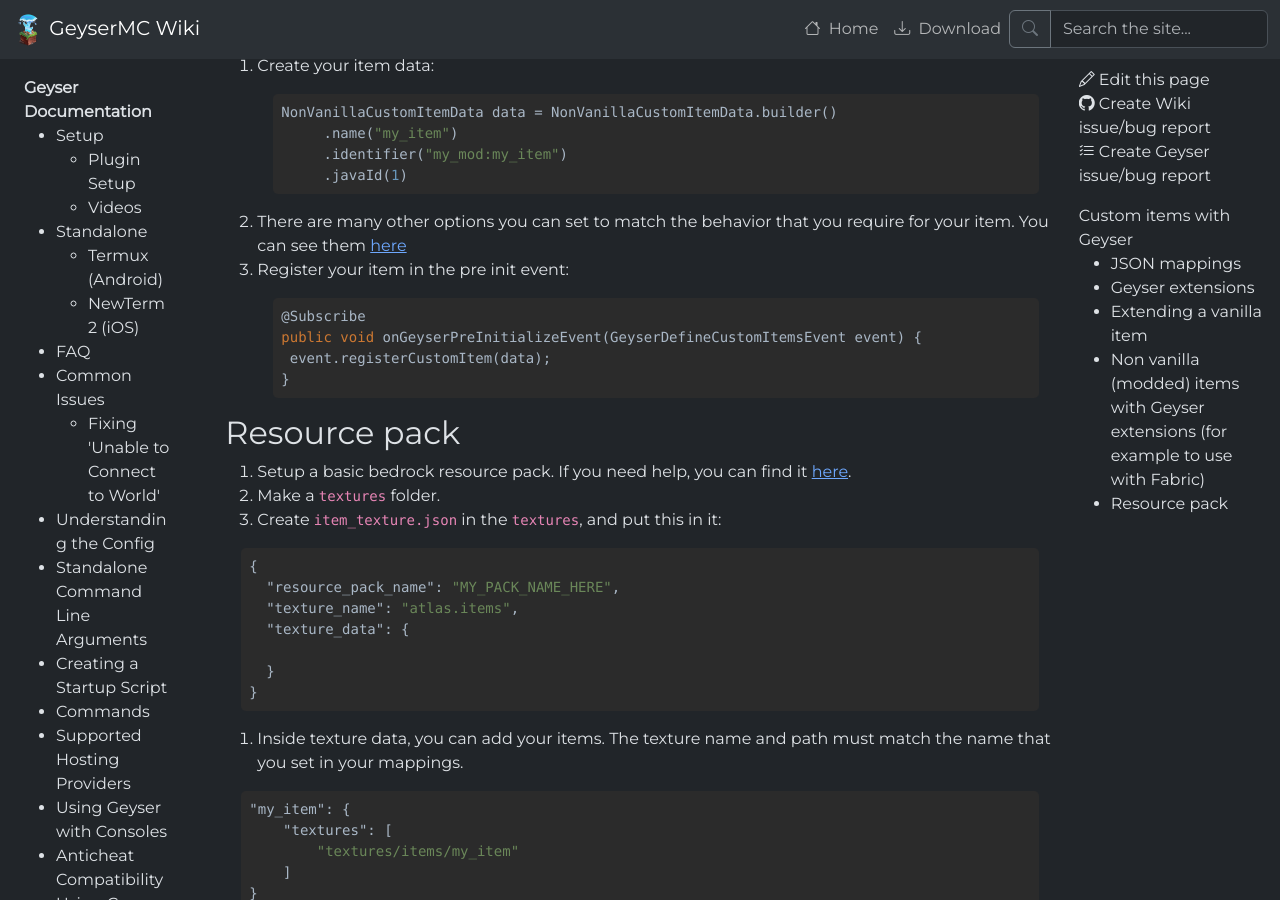
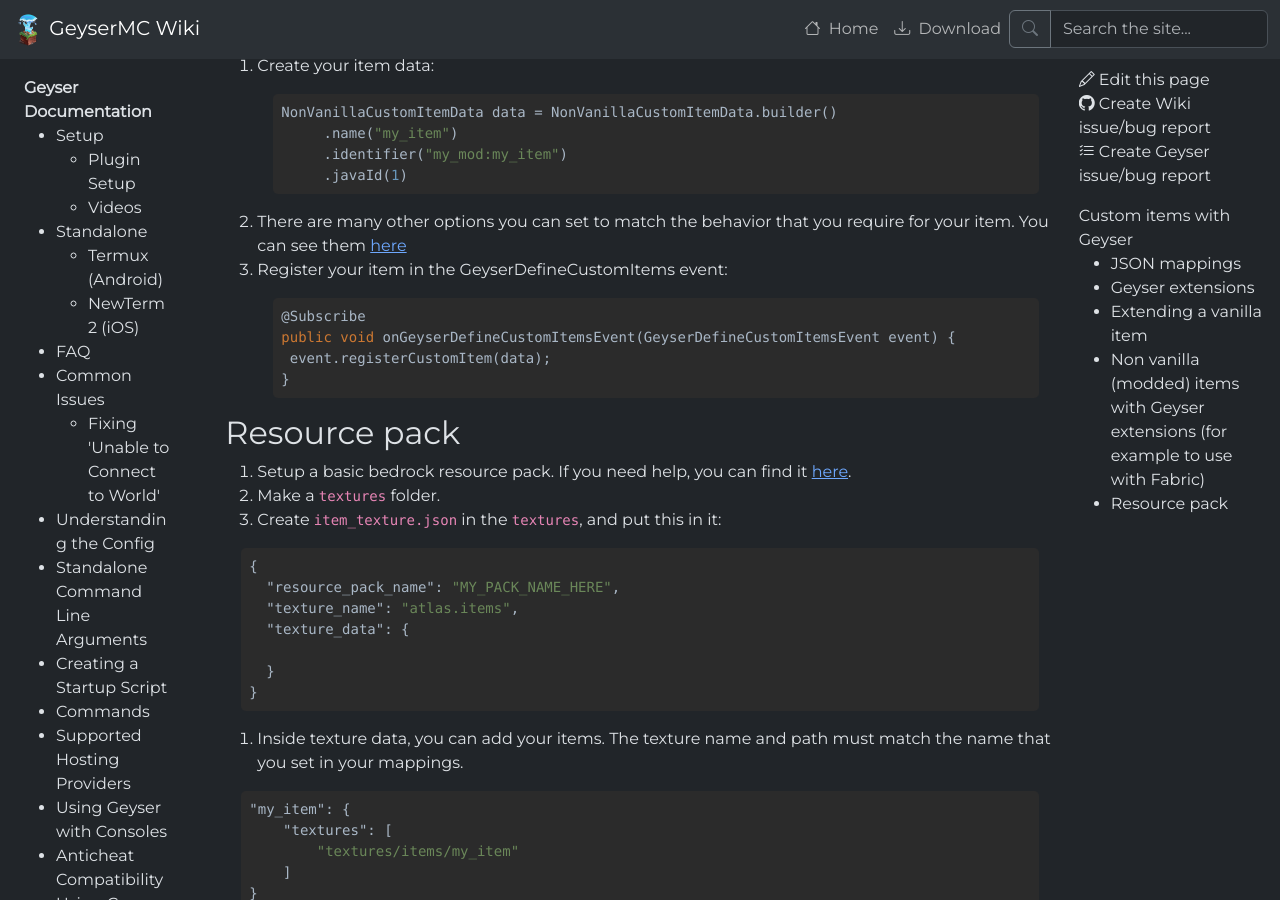
Before and after one commit to GeyserMC/GeyserWiki, a Jekyll site: the page built from _docs/geyser/custom-items.md, in a window 1280 px wide and 900 px high, scrolled down 2638 px. Built offline with Jekyll 4.4.1, drawn with Linux system fonts in a browser that asks for light colours.

Commit message:
fix outdated naming

````diff
--- a/_docs/geyser/custom-items.md
+++ b/_docs/geyser/custom-items.md
@@ -117,10 +117,10 @@ NonVanillaCustomItemData data = NonVanillaCustomItemData.builder()
         .javaId(1)
 ```
 2. There are many other options you can set to match the behavior that you require for your item. You can see them [here](https://github.com/GeyserMC/Geyser/blob/master/api/geyser/src/main/java/org/geysermc/geyser/api/item/custom/NonVanillaCustomItemData.java)
-3. Register your item in the pre init event:
+3. Register your item in the GeyserDefineCustomItems event:
 ```java
 @Subscribe
-public void onGeyserPreInitializeEvent(GeyserDefineCustomItemsEvent event) {
+public void onGeyserDefineCustomItemsEvent(GeyserDefineCustomItemsEvent event) {
     event.registerCustomItem(data);
 }
 ```
````
